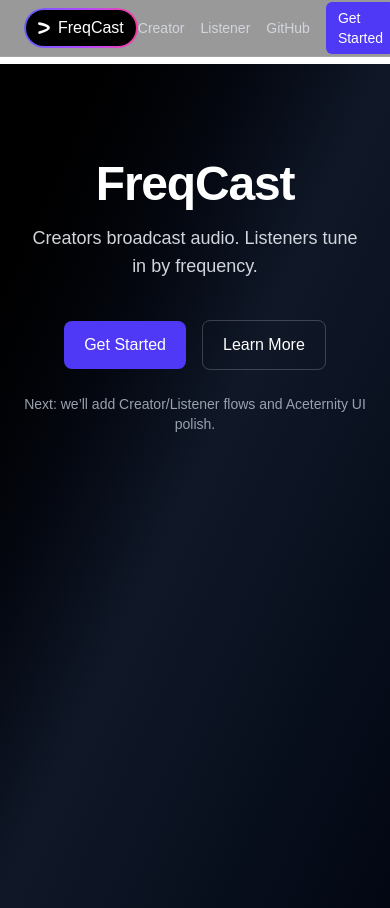
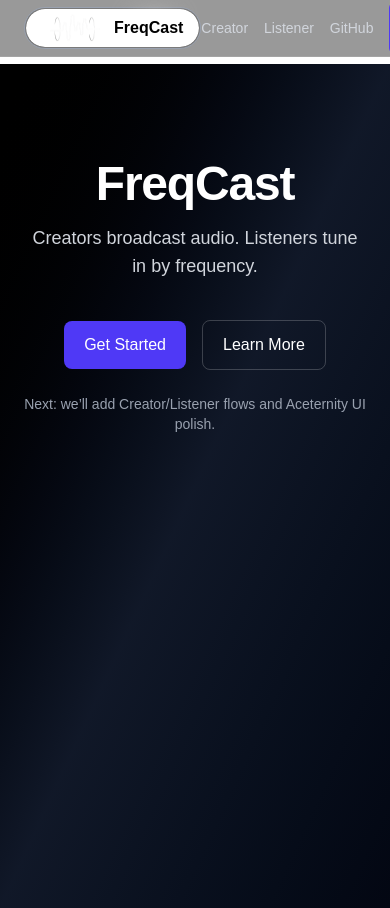
Before and after one commit to ashmitkumar2005/freqcast, a Next.js app: page / in a window 390 px wide. Built offline with nearby package versions, Linux system fonts and the light colour scheme; a web font is replaced by a local one.

Commit message:
Changes in ui(Navbar),Adding Responsive Logo

```diff
--- a/src/app/page.tsx
+++ b/src/app/page.tsx
@@ -1,11 +1,13 @@
 "use client";
 import React from "react";
 
+
 export default function Home() {
   return (
+
     <main className="min-h-screen bg-gradient-to-br from-black via-gray-900 to-gray-950 text-white">
       <section className="mx-auto max-w-4xl px-6 py-24 text-center">
-        <h1 className="text-5xl font-extrabold tracking-tight">FreqCast</h1>
+        <h1 className="text-5xl font-extrabold tracking-tight"><b>FreqCast</b></h1>
         <p className="mt-4 text-lg text-gray-300">
           Creators broadcast audio. Listeners tune in by frequency.
         </p>
--- a/src/components/Navbar.tsx
+++ b/src/components/Navbar.tsx
@@ -1,24 +1,56 @@
+"use client";
+
+import React from "react";
 import Link from "next/link";
-import { Brand } from "@/components/Brand";
+import Image from "next/image";
+import { HoverBorderGradient } from "./ui/hover-border-gradient"; // note the path: ./ui inside components
+
+type LogoProps = {
+    width?: number;
+    height?: number;
+    className?: string;
+    alt?: string;
+};
+
+// Reusable PNG logo component that sources /public/logo.png.
+// Pass width/height to control size and className for padding/margin.
+function LogoImage({ width = 24, height = 24, className = "", alt = "FreqCast logo" }: LogoProps) {
+    return (
+        <Image src="/logo.png" width={width} height={height} alt={alt} className={className} priority />
+    );
+}
 
 export default function Navbar() {
     return (
         <header className="fixed inset-x-0 top-0 z-50 border-b border-white/10 bg-black/40 backdrop-blur supports-[backdrop-filter]:bg-black/40">
             <div className="mx-auto flex h-14 max-w-6xl items-center justify-between px-6">
-        {/* Left: Brand */}
-        <Link href="/" className="inline-block">
-          <Brand />
+                {/* Left: exact Aceternity UI button (no changes) */}
+                <div className="shrink-0">
+                    <a href="https://freqcast.vercel.app/">
+                        <HoverBorderGradient
+                            containerClassName="rounded-full"
+                            as="button"
+                            className="dark:bg-black bg-white text-black dark:text-white flex items-center space-x-2"
+                        >
+                            <LogoImage width={64} height={64} className="p-0" />
+                            <span><b>FreqCast</b></span>
+                        </HoverBorderGradient>
+                    </a>
+                                </div>
+
+                                {/* Right: your existing links */}
+                <nav className="flex items-center gap-4 text-sm text-gray-300">
+                    <Link href="#" className="hover:text-white">
+                        Creator
                     </Link>
-
-        {/* Right: Nav */}
-        <nav className="flex items-center gap-4 text-sm text-gray-300">
-          <Link href="#" className="hover:text-white">Creator</Link>
-          <Link href="#" className="hover:text-white">Listener</Link>
+                    <Link href="#" className="hover:text-white">
+                        Listener
+                    </Link>
                     <a
                         href="https://github.com/ashmitkumar69/freqcast"
+                        target="_blank"
+                        rel="noopener noreferrer"
                         className="hover:text-white"
-            target="_blank"
-            rel="noreferrer"
                     >
                         GitHub
                     </a>
--- /dev/null
+++ b/src/components/ui/HoverBorderGradientDemo.tsx
@@ -0,0 +1,39 @@
+"use client";
+import React from "react";
+import { HoverBorderGradient } from "../ui/hover-border-gradient";
+
+export function HoverBorderGradientDemo() {
+  return (
+    <div className="m-40 flex justify-center text-center">
+      <HoverBorderGradient
+        containerClassName="rounded-full"
+        as="button"
+        className="dark:bg-black bg-white text-black dark:text-white flex items-center space-x-2"
+      >
+        <AceternityLogo />
+        <span>Aceternity UI</span>
+      </HoverBorderGradient>
+    </div>
+  );
+}
+
+const AceternityLogo = () => {
+  return (
+    <svg
+      width="20"
+      height="20"
+      viewBox="0 0 66 65"
+      fill="none"
+      xmlns="http://www.w3.org/2000/svg"
+      className="h-3 w-3 text-black dark:text-white"
+    >
+      <path
+        d="M8 8.05571C8 8.05571 54.9009 18.1782 57.8687 30.062C60.8365 41.9458 9.05432 57.4696 9.05432 57.4696"
+        stroke="currentColor"
+        strokeWidth="1"
+        strokeMiterlimit="3.86874"
+        strokeLinecap="round"
+      />
+    </svg>
+  );
+};
--- a/src/components/ui/hover-border-gradient.tsx
+++ b/src/components/ui/hover-border-gradient.tsx
@@ -1,40 +1,98 @@
 "use client";
-import React, { JSX } from "react";
+import React, { useState, useEffect, useRef } from "react";
 
-type ElementTag<P = object> = keyof JSX.IntrinsicElements | React.ComponentType<P>;
+import { motion } from "motion/react";
+import { cn } from "@/lib/utils";
 
-type HoverBorderGradientProps = {
-  as?: ElementTag; // "div" | "button" | "a" ...
-  containerClassName?: string;
-  className?: string;
-  children?: React.ReactNode;
-} & React.HTMLAttributes<HTMLElement>;
+type Direction = "TOP" | "LEFT" | "BOTTOM" | "RIGHT";
 
 export function HoverBorderGradient({
-  as: Tag = "div",
-  containerClassName = "",
-  className = "",
   children,
+  containerClassName,
+  className,
+  as: Tag = "button",
+  duration = 1,
+  clockwise = true,
   ...props
-}: HoverBorderGradientProps) {
-  const Comp = Tag as React.ElementType;
+}: React.PropsWithChildren<
+  {
+    as?: React.ElementType;
+    containerClassName?: string;
+    className?: string;
+    duration?: number;
+    clockwise?: boolean;
+  } & React.HTMLAttributes<HTMLElement>
+>) {
+  const [hovered, setHovered] = useState<boolean>(false);
+  const [direction, setDirection] = useState<Direction>("TOP");
+
+  const rotateDirection = (currentDirection: Direction): Direction => {
+    const directions: Direction[] = ["TOP", "LEFT", "BOTTOM", "RIGHT"];
+    const currentIndex = directions.indexOf(currentDirection);
+    const nextIndex = clockwise
+      ? (currentIndex - 1 + directions.length) % directions.length
+      : (currentIndex + 1) % directions.length;
+    return directions[nextIndex];
+  };
+
+  const movingMap: Record<Direction, string> = {
+  TOP: "radial-gradient(20.7% 50% at 50% 0%, hsla(0, 0%, 70%, 1.00) 0%, rgba(255, 255, 255, 0) 100%)",
+  LEFT: "radial-gradient(16.6% 43.1% at 0% 50%, hsla(0, 0%, 70%, 1.00) 0%, rgba(255, 255, 255, 0) 100%)",
+  BOTTOM: "radial-gradient(20.7% 50% at 50% 100%, hsla(0, 0%, 70%, 1.00) 0%, rgba(255, 255, 255, 0) 100%)",
+  RIGHT: "radial-gradient(16.2% 41.2% at 100% 50%, hsla(0, 0%, 70%, 1.00) 0%, rgba(255, 255, 255, 0) 100%)",
+};
+
+
+  const highlight =
+    "radial-gradient(75% 181.15942028985506% at 50% 50%, #3275F8 0%, rgba(255, 255, 255, 0) 100%)";
+
+  useEffect(() => {
+    if (!hovered) {
+      const interval = setInterval(() => {
+        setDirection((prevState) => rotateDirection(prevState));
+      }, duration * 1000);
+      return () => clearInterval(interval);
+    }
+  }, [hovered]);
   return (
-    <div
-      className={`group relative inline-flex items-center overflow-hidden p-[2px] ${containerClassName}`}
-      // rounded-... comes from containerClassName so borders match inner element
+    <Tag
+      onMouseEnter={(event: React.MouseEvent<HTMLDivElement>) => {
+        setHovered(true);
+      }}
+      onMouseLeave={() => setHovered(false)}
+      className={cn(
+        "relative flex rounded-full border border-gray-400 dark:border-gray-600 content-center bg-black/20 hover:bg-black/10 transition duration-500 dark:bg-black/20 items-center flex-col flex-nowrap gap-10 h-min justify-center overflow-visible p-px decoration-clone w-fit",
+        containerClassName
+      )}
+      {...props}
     >
-      {/* Gradient border */}
-      <span
-        aria-hidden
-        className="pointer-events-none absolute inset-0 rounded-[inherit] bg-gradient-to-r from-indigo-500 via-purple-500 to-pink-500 transition-transform duration-500 group-hover:scale-110"
-      />
-      {/* Inner surface */}
-      <Comp
-        className={`relative z-10 rounded-[inherit] px-3 py-1.5 ${className}`}
-        {...props as React.ComponentPropsWithoutRef<typeof Comp>}
+      <div
+        className={cn(
+          "w-auto text-white z-10 bg-black px-4 py-1 rounded-[inherit]",
+          className
+        )}
       >
         {children}
-      </Comp>
-    </div>
+      </div>
+      <motion.div
+        className={cn(
+          "flex-none inset-0 overflow-hidden absolute z-0 rounded-[inherit]"
+        )}
+        style={{
+          filter: "blur(8px)",
+          position: "absolute",
+          width: "100%",
+          height: "100%",
+        }}
+        initial={{ background: movingMap[direction] }}
+        animate={{
+          background: hovered
+            ? [movingMap[direction], highlight]
+            : movingMap[direction],
+        }}
+        transition={{ ease: "linear", duration: duration ?? 1 }}
+      />
+      <div className="bg-black absolute z-1 flex-none inset-[1px] rounded-[100px]" />
+    </Tag>
   );
 }
--- /dev/null
+++ b/src/lib/utils.ts
@@ -0,0 +1,6 @@
+import { ClassValue, clsx } from "clsx";
+import { twMerge } from "tailwind-merge";
+
+export function cn(...inputs: ClassValue[]) {
+  return twMerge(clsx(inputs));
+}
```
Lines whose indentation alone changed are shown as unchanged.
